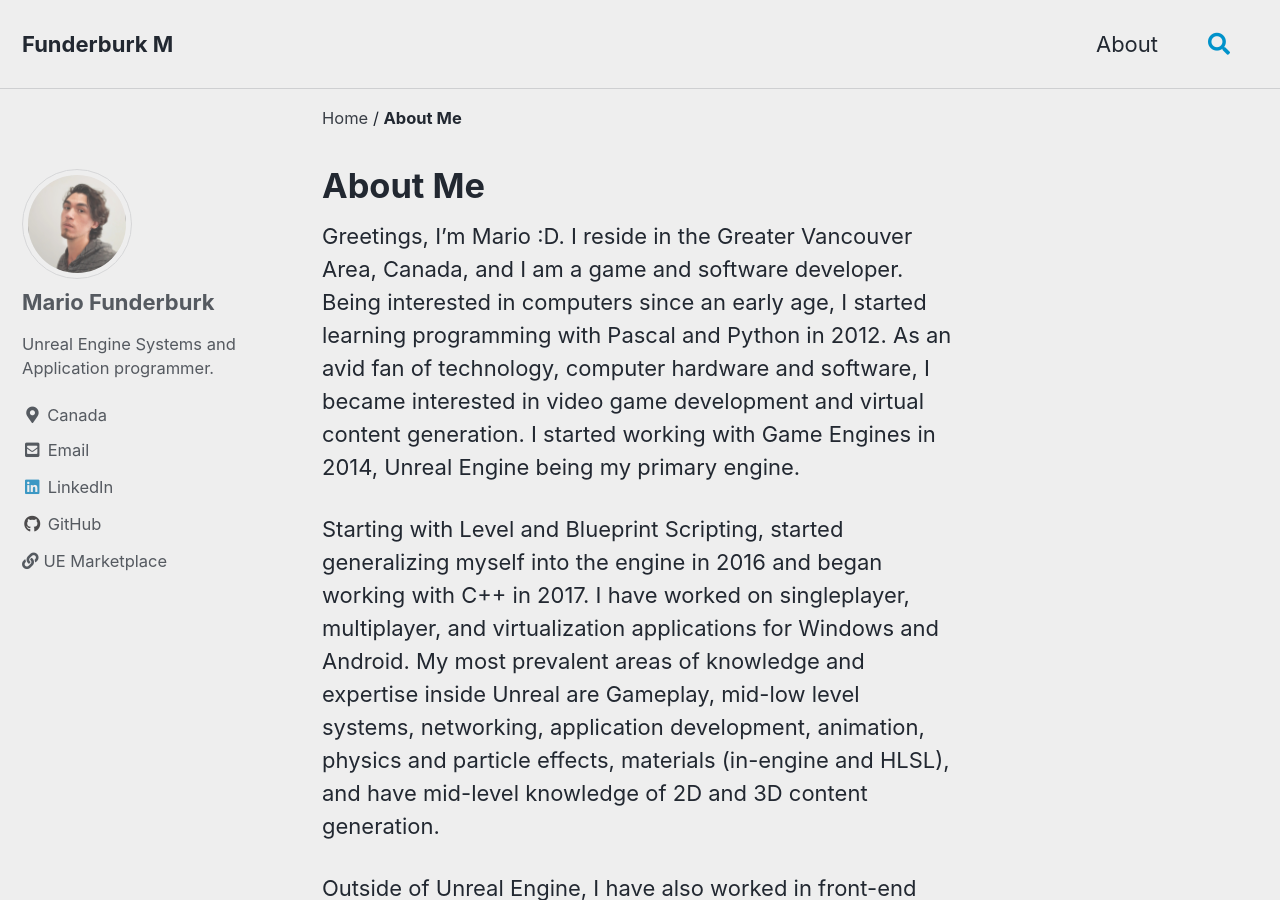
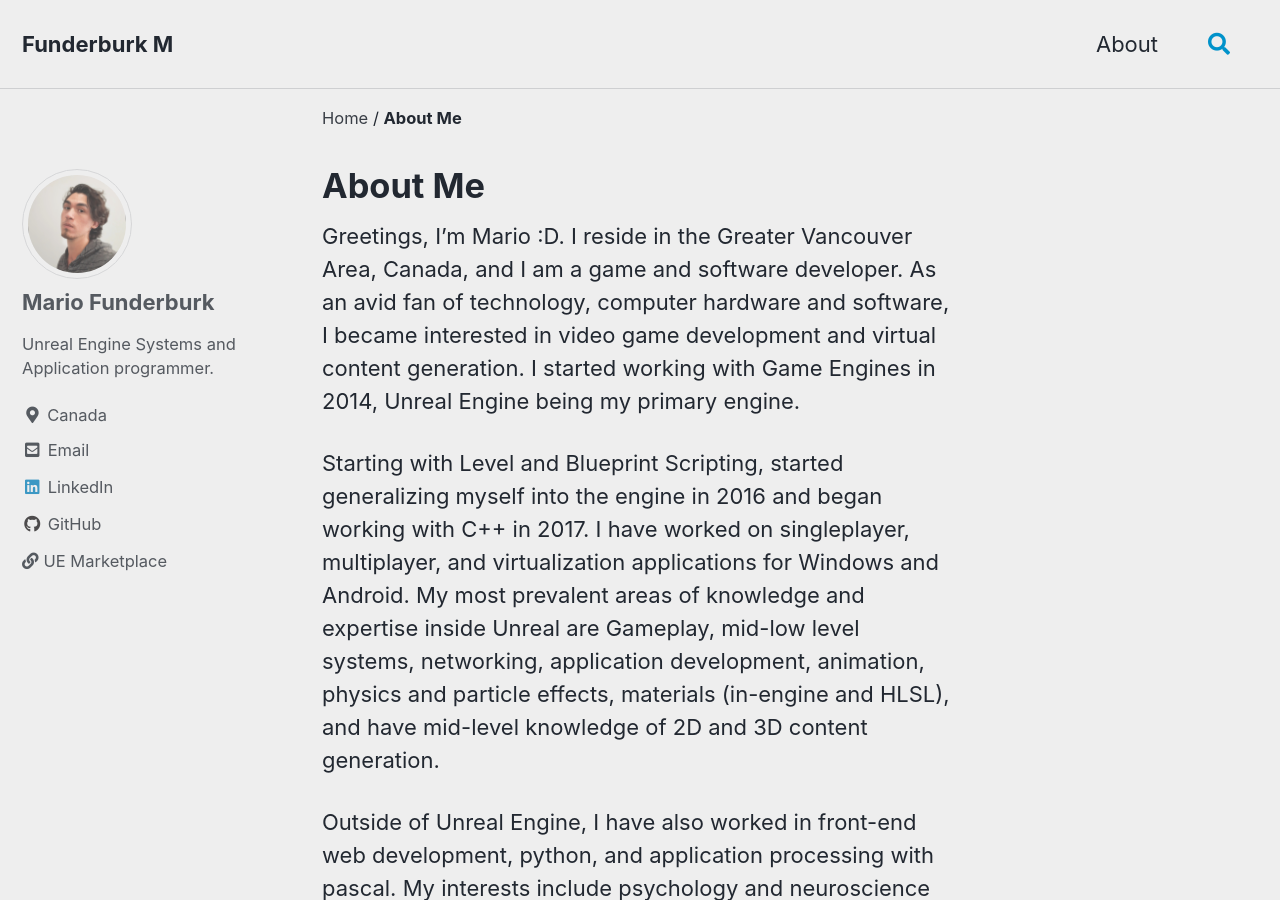
Before and after one commit to FunderburkM/FunderburkM.github.io, a Jekyll site: the page built from _pages/about.md, in a window 1280 px wide and 900 px high. Built offline with Jekyll 4.4.1, drawn with Linux system fonts in a browser that asks for light colours; cached includes are drawn as plain includes.

Commit message:
update description

```diff
--- a/_pages/about.md
+++ b/_pages/about.md
@@ -5,7 +5,7 @@
 author_profile: true
 ---
 
-Greetings, I'm Mario :D. I reside in the Greater Vancouver Area, Canada, and I am a game and software developer. Being interested in computers since an early age, I started learning programming with Pascal and Python in 2012. As an avid fan of technology, computer hardware and software, I became interested in video game development and virtual content generation. I started working with Game Engines in 2014, Unreal Engine being my primary engine.
+Greetings, I'm Mario :D. I reside in the Greater Vancouver Area, Canada, and I am a game and software developer. As an avid fan of technology, computer hardware and software, I became interested in video game development and virtual content generation. I started working with Game Engines in 2014, Unreal Engine being my primary engine.
 
 Starting with Level and Blueprint Scripting, started generalizing myself into the engine in 2016 and began working with C++ in 2017. I have worked on singleplayer, multiplayer, and virtualization applications for Windows and Android. My most prevalent areas of knowledge and expertise inside Unreal are Gameplay, mid-low level systems, networking, application development, animation, physics and particle effects, materials (in-engine and HLSL), and have mid-level knowledge of 2D and 3D content generation.
 
```
